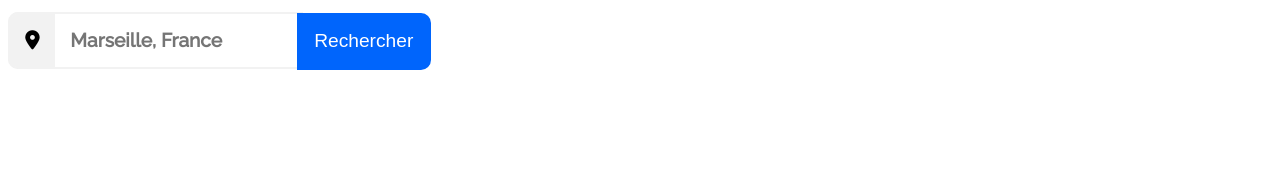
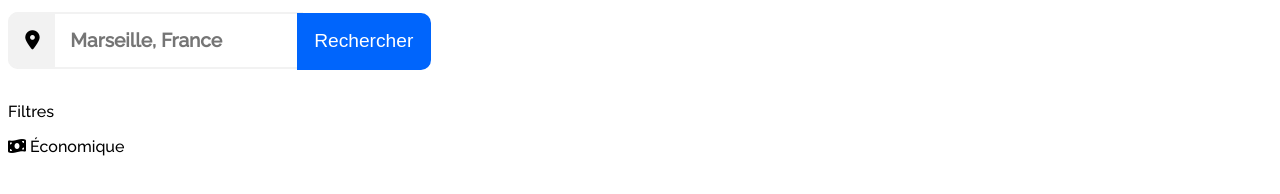
Before and after one commit to lrnt-Json/JasonLaurent_Projet2_14062021, a plain HTML site: page index.html in a window 1280 px wide. Shown: the part 164-358 px from the top of the page. Drawn offline with Linux system fonts and the light colour scheme.

Commit message:
add eco filter

```diff
--- a/index.html
+++ b/index.html
@@ -42,7 +42,11 @@
         </section>
 
         <!-- filters -->
+
         <section id="filters">
+
+            <p>Filtres</p>
+            <p><i class="fas fa-money-bill-wave"></i> Économique</p>
 
         </section>
 
```
